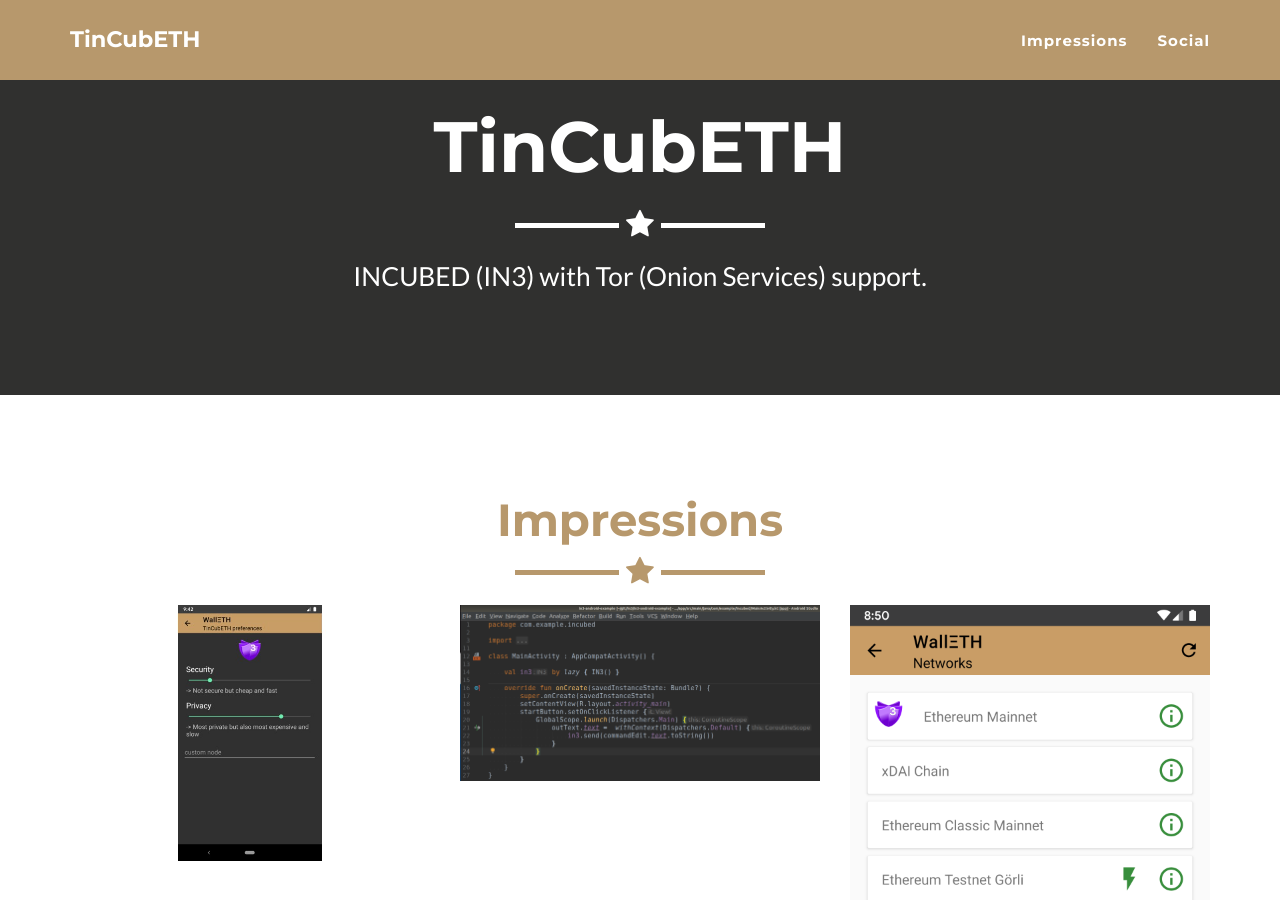
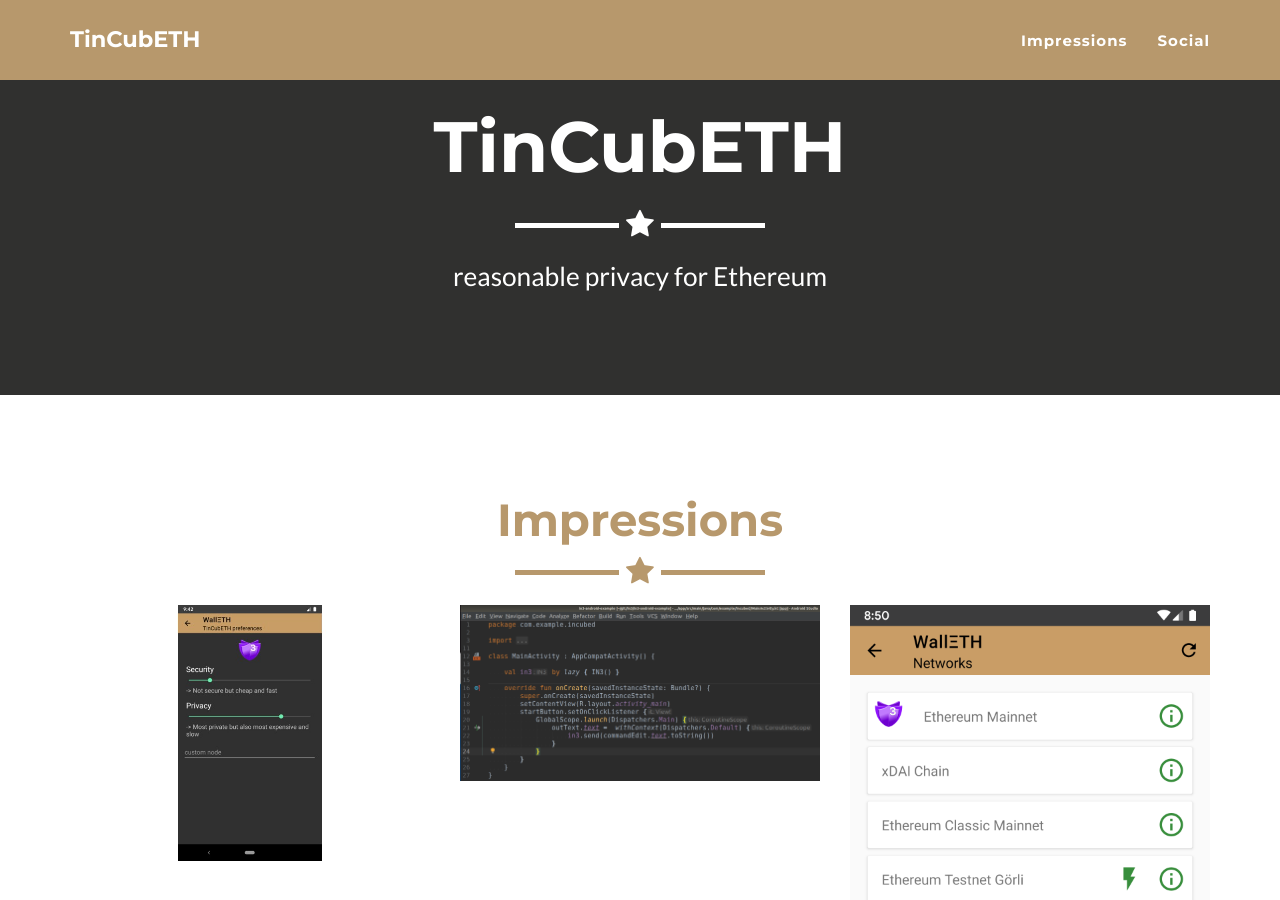
Before and after one commit to tincubeth/tincubeth.github.io, a Jekyll site: the page built from index.html, in a window 1280 px wide and 900 px high, scrolled down 380 px. Built offline with Jekyll 4.4.1, drawn with Linux system fonts in a browser that asks for light colours.

Commit message:
Claim to skills

```diff
--- a/_config.yml
+++ b/_config.yml
@@ -4,7 +4,7 @@
 url: https://tincubeth.org
 description: "reasonable privacy for Ethereum"
 keywords: "ethereum,privacy,incubed"
-skills: "INCUBED (IN3) with Tor (Onion Services) support."
+skills: "reasonable privacy for Ethereum"
 
 
 # Google webmaster tools
```
